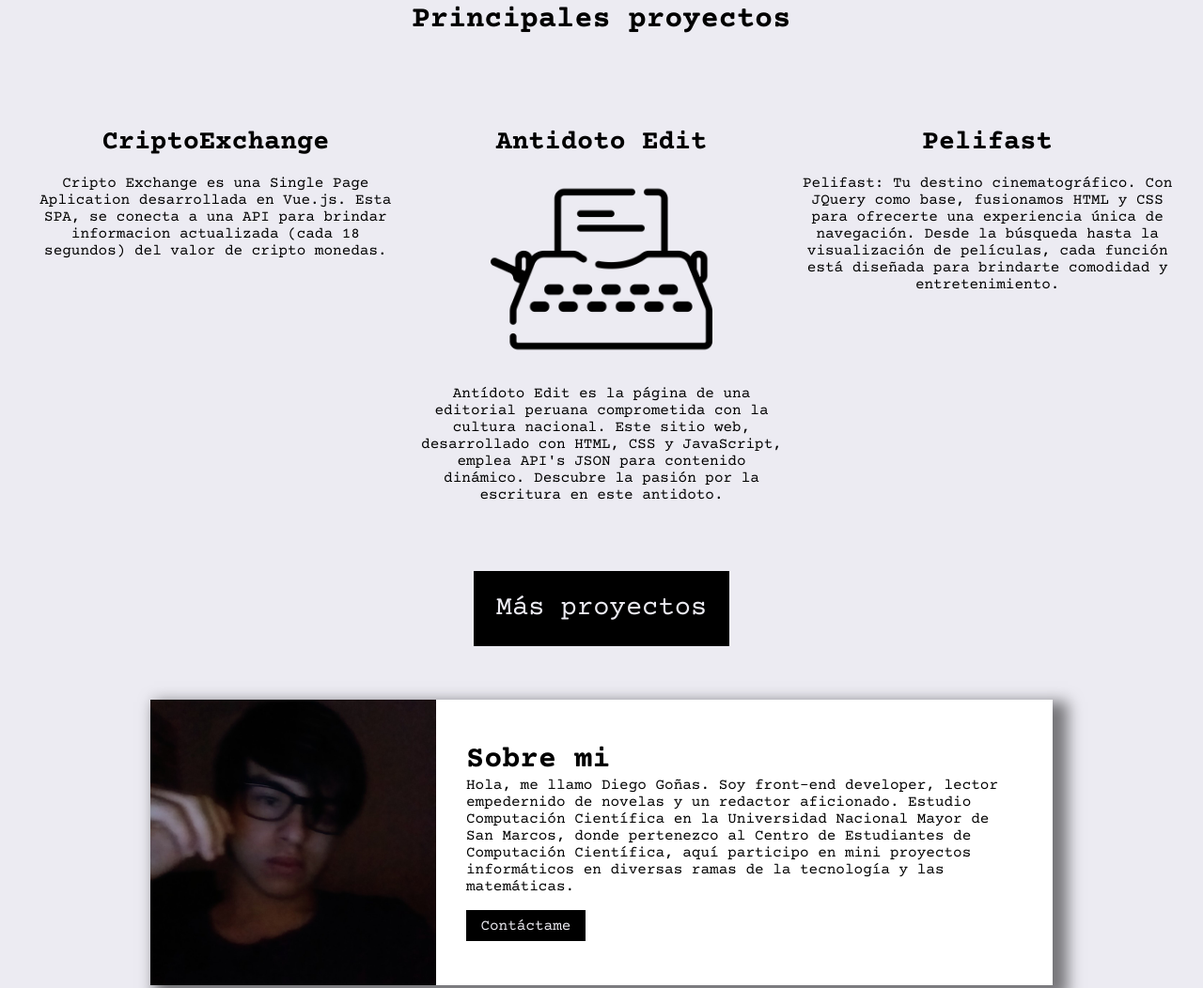
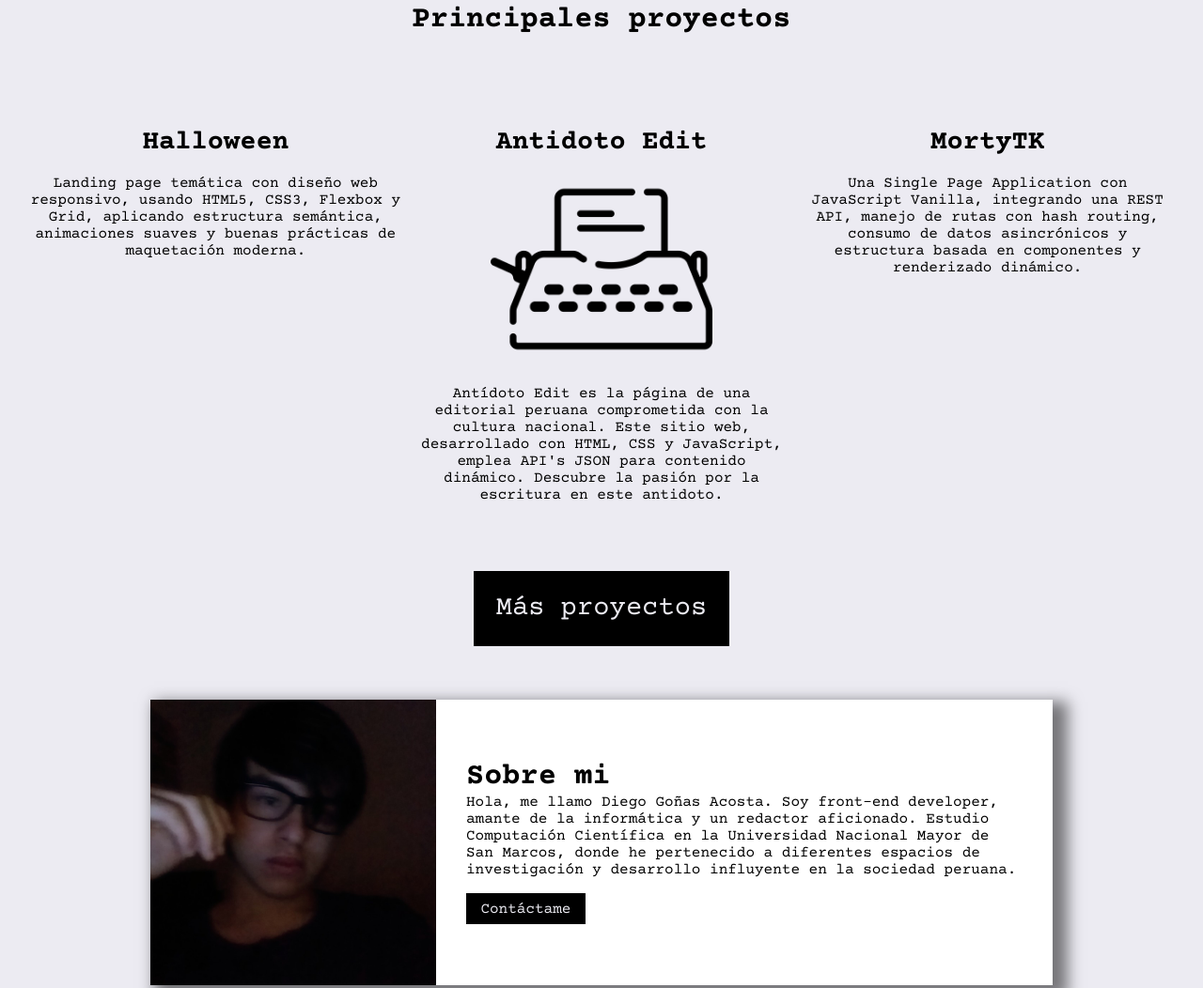
Before and after one commit to DrDigett/portafolio, a plain HTML site: page index.html in a window 1280 px wide. Shown: the part 757-1809 px from the top of the page at 94% size. Drawn offline with nearby package versions, Linux system fonts and the light colour scheme.

Commit message:
actualizacion

```diff
--- a/index.html
+++ b/index.html
@@ -34,7 +34,7 @@
         </header>
         <main class="hero">
                 <p>Hola, soy <b>Diego Goñas</b></p>
-                <h5>Desarrollador web, poligrafo y diletante</h5>
+                <h5>Desarrollador web, informático y diletante</h5>
 
             <ul>
                 <li><a href="#proyectos-container">Mis proyectos</a></li>
@@ -45,14 +45,12 @@
             <h2>Principales proyectos</h2>
             <div>
                 <article>
-                    <h2>CriptoExchange</h2>
-                    <a target="_blank" href="https://eloquent-curran-914e8b.netlify.app/">
+                    <h2>Halloween</h2>
+                    <a target="_blank" href="https://drdigett.github.io/responsive-halloween/">
                     <img src="src/images/proyect-1.png" alt="">
                     </a>
                     <p>
-                        Cripto Exchange es una Single Page Aplication desarrollada en Vue.js. Esta SPA,
-                        se conecta a una API para brindar informacion actualizada
-                        (cada 18 segundos) del valor de cripto monedas.
+                        Landing page temática con diseño web responsivo, usando HTML5, CSS3, Flexbox y Grid, aplicando estructura semántica, animaciones suaves y buenas prácticas de maquetación moderna.
                     </p>
                 </article>
                 <article>
@@ -67,12 +65,12 @@
                     </p>
                 </article>
                 <article>
-                    <h2>Pelifast</h2>
-                    <a target="_blank" href="https://drdigett.github.io/pelifast/">
+                    <h2>MortyTK</h2>
+                    <a target="_blank" href="https://drdigett.github.io/SPA-MortyTienesKvenir/">
                     <img src="src/images/proyect-3.png" alt="">
                     </a>
                     <p>
-                        Pelifast: Tu destino cinematográfico. Con JQuery como base, fusionamos HTML y CSS para ofrecerte una experiencia única de navegación. Desde la búsqueda hasta la visualización de películas, cada función está diseñada para brindarte comodidad y entretenimiento.
+                        Una Single Page Application con JavaScript Vanilla, integrando una REST API, manejo de rutas con hash routing, consumo de datos asincrónicos y estructura basada en componentes y renderizado dinámico.
                     </p>
                 </article>
             </div>
@@ -85,10 +83,9 @@
                 <div class="sobre-mi-text">
                     <h2 id="text">Sobre mi</h2>
                     <p>
-                        Hola, me llamo Diego Goñas. Soy front-end developer, lector empedernido de novelas y un redactor aficionado.
-                        Estudio Computación Científica en la Universidad Nacional Mayor de San Marcos, donde pertenezco al Centro de Estudiantes
-                        de Computación Científica, aquí participo en mini proyectos informáticos en diversas ramas de la tecnología y las
-                        matemáticas.
+                        Hola, me llamo Diego Goñas Acosta. Soy front-end developer, amante de la informática y un redactor aficionado.
+                        Estudio Computación Científica en la Universidad Nacional Mayor de San Marcos, donde he pertenecido a diferentes espacios
+                        de investigación y desarrollo influyente en la sociedad peruana.
                     </p>
                     <a class="btn contact" href="contacto.html">Contáctame</a>
                 </div>
```
Also changed, not shown: contacto.html (+1 -1 lines).
